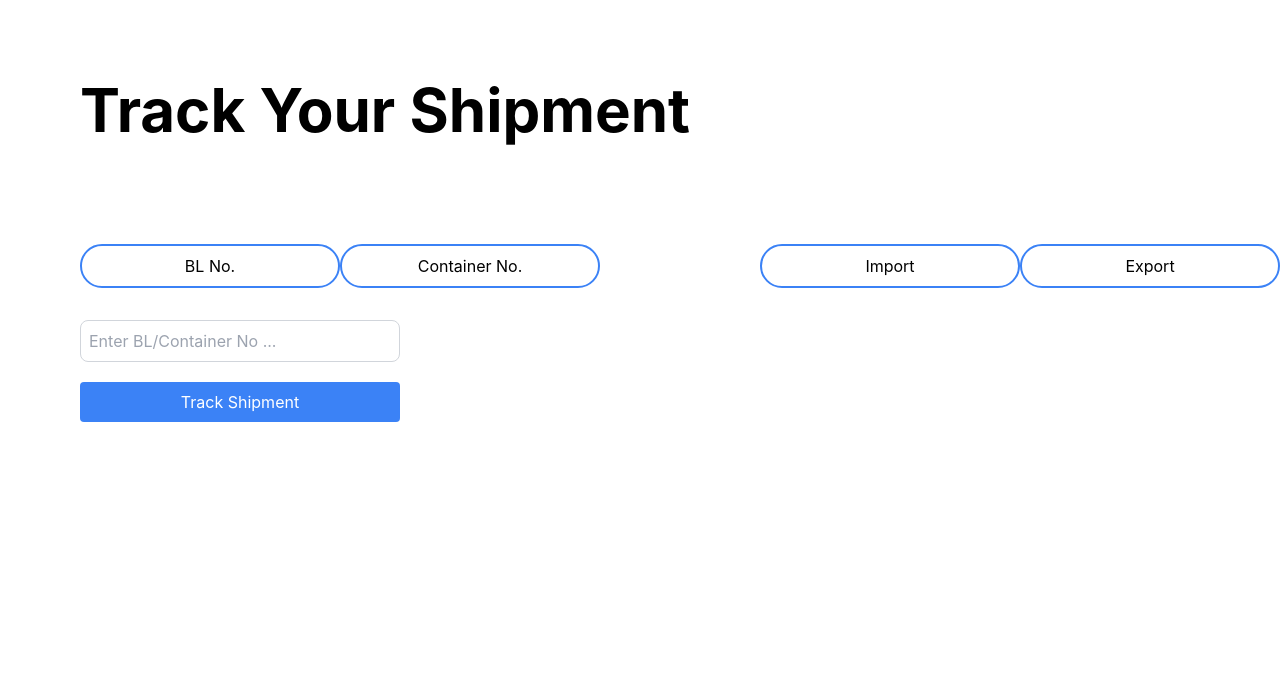
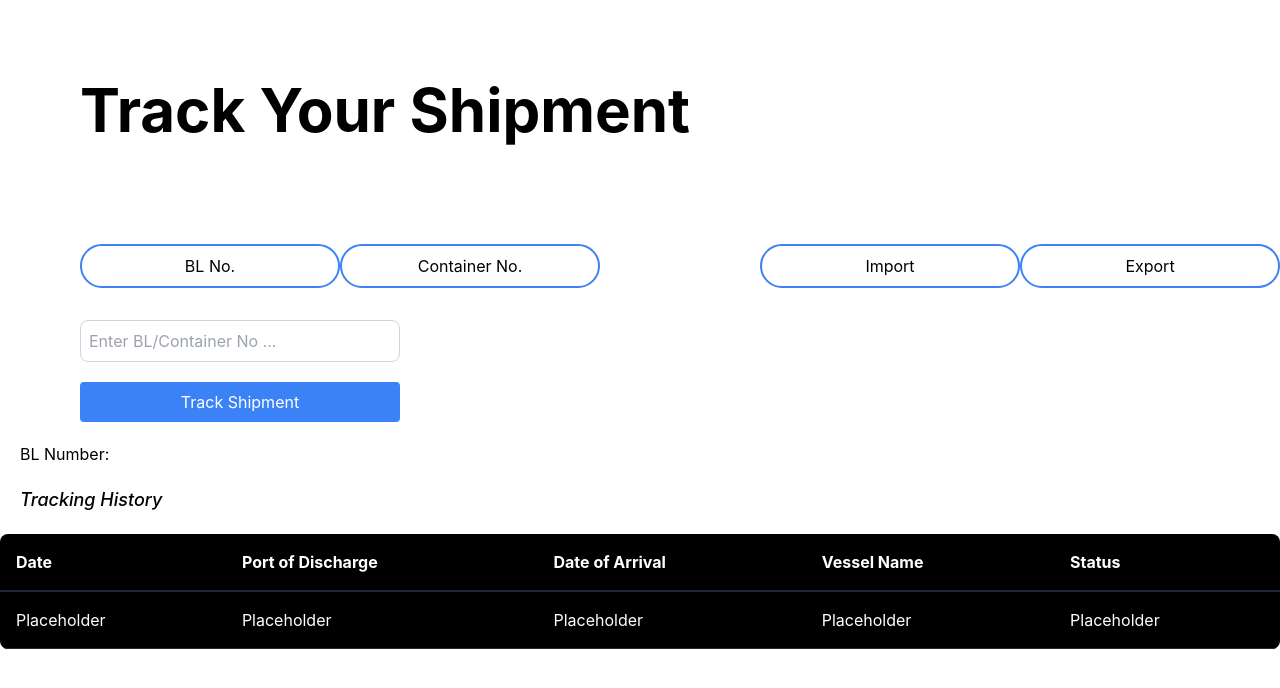
Before and after one commit to bottlenose-dolphins/worldgate-track-trace, a React (Create React App) app in the folder app/: page /blstatus in a window 1280 px wide. Shown: the top 688 px of the page. Built offline with nearby package versions, Linux system fonts and the light colour scheme; no server answers.

Commit message:
Added Validation

```diff
--- /dev/null
+++ b/app/src/components/BLStatus/TrackingHistory.jsx
@@ -0,0 +1,38 @@
+import React from "react";
+
+function TrackingHistoryTable() {
+  return (
+    <div className="mt-5">
+      <p className="ml-5">
+        BL Number: <b/>
+
+      </p>
+    <div className="font-medium text-lg italic p-5">Tracking History</div>
+
+    <div className="bg-black text-white rounded-lg overflow-hidden">
+      <table className="w-full text-left table-collapse">
+        <thead>
+          <tr className="text-white">
+            <th className="p-4 border-b-2 border-gray-800">Date</th>
+            <th className="p-4 border-b-2 border-gray-800">Port of Discharge</th>
+            <th className="p-4 border-b-2 border-gray-800">Date of Arrival</th>
+            <th className="p-4 border-b-2 border-gray-800">Vessel Name</th>
+            <th className="p-4 border-b-2 border-gray-800">Status</th>
+          </tr>
+        </thead>
+        <tbody>
+          <tr>
+            <td className="p-4 border-b border-gray-800">Placeholder</td>
+            <td className="p-4 border-b border-gray-800">Placeholder</td>
+            <td className="p-4 border-b border-gray-800">Placeholder</td>
+            <td className="p-4 border-b border-gray-800">Placeholder</td>
+            <td className="p-4 border-b border-gray-800">Placeholder</td>
+          </tr>
+        </tbody>
+      </table>
+    </div>
+    </div>
+  );
+}
+
+export default TrackingHistoryTable;
--- a/app/src/components/BLStatus/index.jsx
+++ b/app/src/components/BLStatus/index.jsx
@@ -1,5 +1,6 @@
 import { useState } from "react";
 import axios from "axios";
+import TrackingHistory from "./TrackingHistory";
 
 export default function BLStatus() {
   const [selectedOption, setSelectedOption] = useState(null);
@@ -7,7 +8,17 @@ export default function BLStatus() {
   const [selectedvalue, setSelectedValue] = useState(null);
   const [secondselectedvalue, setSecondSelectedValue] = useState(null);
   const [billOfLadingNumber, setBillOfLadingNumber] = useState("");
+  const [error, setError] = useState("");
   const [displaytext, setDisplay] = useState("");
+  const [data, setData] = useState("");
+  const handleBlur = () => {
+    const pattern = /^(?=.*[0-9])(?=.*[a-zA-Z])([a-zA-Z0-9]+)$/;
+    if (!billOfLadingNumber) {
+      setError("The field cannot be empty");
+    } else if (!pattern.test(billOfLadingNumber)) {
+      setError("The value should be alphanumeric ");
+    }
+  };
   const handleTrackShipment = () => {
     const requestBody = {
     "shipping_line": "Yang Ming",
@@ -25,7 +36,8 @@ export default function BLStatus() {
   });
   }
 return(
-  <div className="flex flex-col mt-20">
+  <div className="bg-gradient-to-r from-white-200 to-cyan-400">
+  <div className="flex flex-col mt-20 " >
   <h1 className="text-6xl font-bold mb-20 ml-20">Track Your Shipment</h1>
   <div className="flex w-full mt-6">
     <div className="flex w-1/2 rounded-lg overflow-hidden ml-20 ">
@@ -83,8 +95,10 @@ return(
       type="text" id="blno" placeholder="Enter BL/Container No ..."
       className="mt-2 border border-gray-300 rounded-lg p-2"
       value={billOfLadingNumber}
-      onChange={(e) => setBillOfLadingNumber(e.target.value)}
+      onBlur={handleBlur}
+      onChange={(e) =>{ setBillOfLadingNumber(e.target.value);setError("")}}
     />
+      {error && <div className="text-red-500">{error}</div>}
 
 
         <button type="button"
@@ -95,7 +109,9 @@ return(
         </button>
   </div>
 </div>
+<TrackingHistory/>
 
+</div>
 )
 
 
```
Also changed, not shown: app/src/components/search/searchbar.jsx (deleted).
